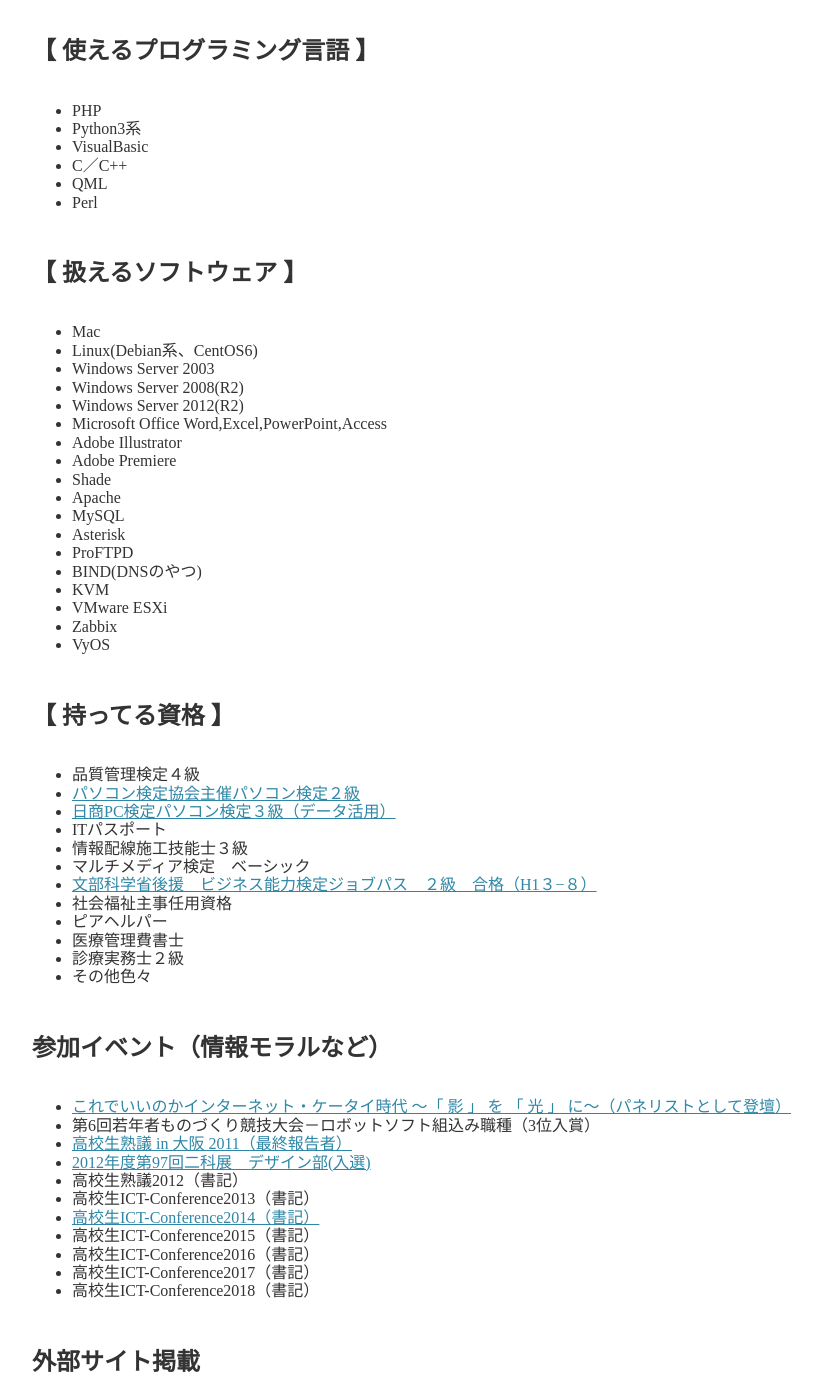
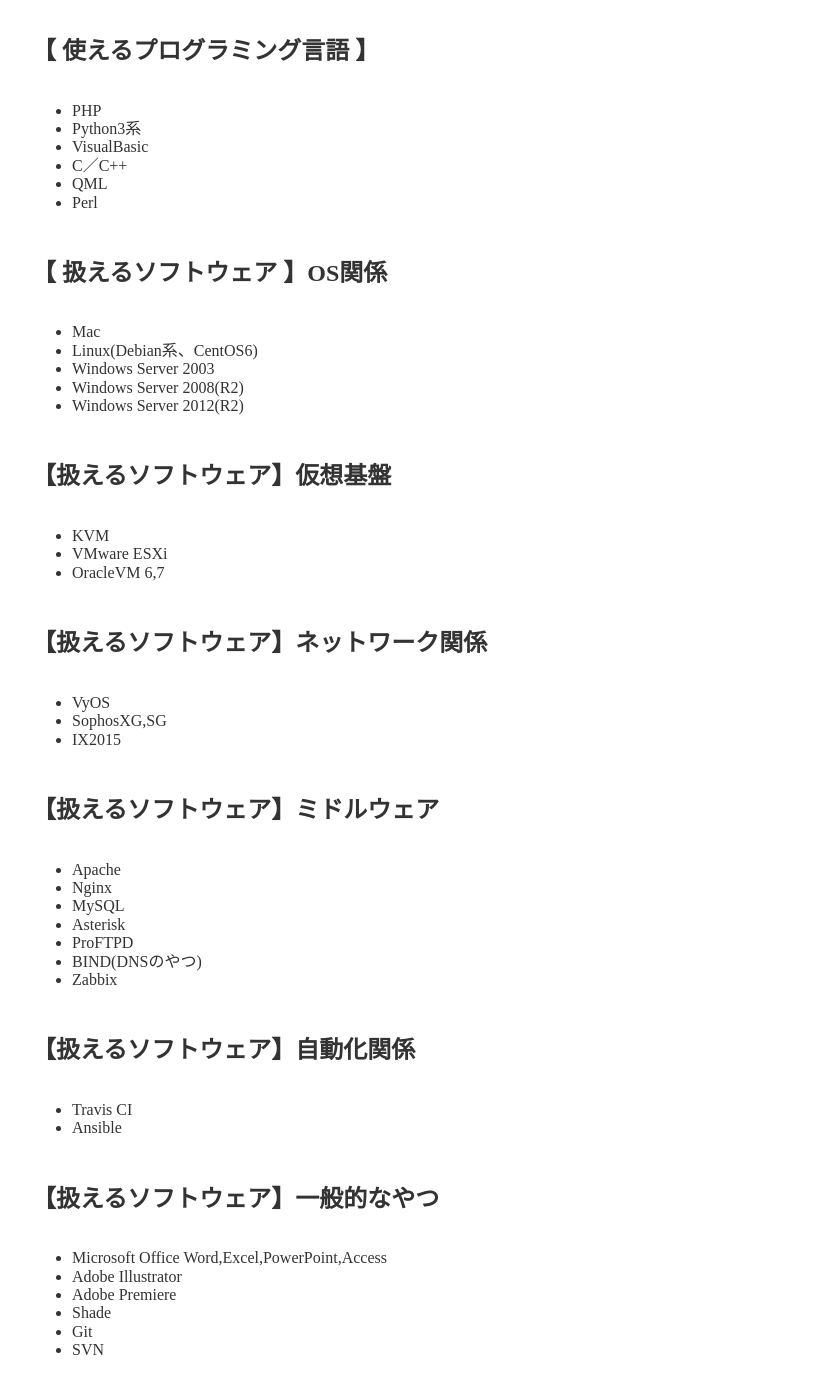
Before and after one commit to k636174/k636174.github.io, a Jekyll site: the page built from _pages/profile/index.md, in a window 1280 px wide and 1400 px high, scrolled down 1005 px. Shown: the whole window, without its empty margins (208-1030 px from the left). Built offline with Jekyll 4.4.1, drawn with Linux system fonts in a browser that asks for light colours; nearby versions of some CDN libraries.

Commit message:
change profile

```diff
--- a/_pages/profile/index.md
+++ b/_pages/profile/index.md
@@ -31,25 +31,43 @@
 * QML
 * Perl
 
-## 【 扱えるソフトウェア 】
+## 【 扱えるソフトウェア 】OS関係
 * Mac
 * Linux(Debian系、CentOS6)
 * Windows Server 2003
 * Windows Server 2008(R2)
 * Windows Server 2012(R2)
+
+## 【扱えるソフトウェア】仮想基盤
+* KVM
+* VMware ESXi
+* OracleVM 6,7
+
+## 【扱えるソフトウェア】ネットワーク関係
+* VyOS
+* SophosXG,SG
+* IX2015
+
+## 【扱えるソフトウェア】ミドルウェア
+* Apache
+* Nginx
+* MySQL
+* Asterisk
+* ProFTPD
+* BIND(DNSのやつ)
+* Zabbix
+
+## 【扱えるソフトウェア】自動化関係
+* Travis CI
+* Ansible
+
+## 【扱えるソフトウェア】一般的なやつ
 * Microsoft Office Word,Excel,PowerPoint,Access
 * Adobe Illustrator
 * Adobe Premiere
 * Shade
-* Apache
-* MySQL
-* Asterisk
-* ProFTPD
-* BIND(DNSのやつ)
-* KVM
-* VMware ESXi
-* Zabbix
-* VyOS
+* Git
+* SVN
 
 ## 【 持ってる資格 】
 * 品質管理検定４級
```
